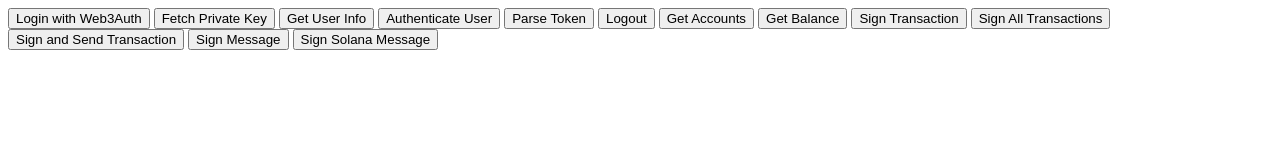
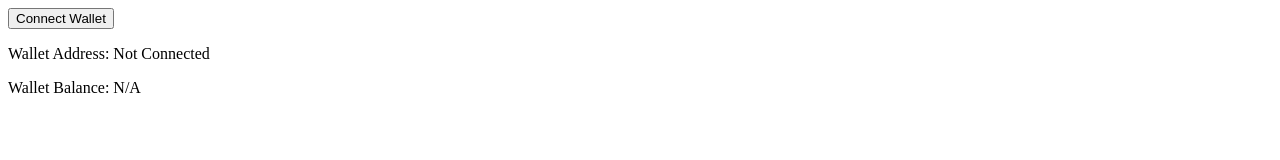
Before and after one commit to devbrainiac/soldra, a plain HTML site: page index.html in a window 1280 px wide. Drawn offline with Linux system fonts and the light colour scheme; a script that the page names is missing.

Commit message:
Update index.html

```diff
--- a/index.html
+++ b/index.html
@@ -3,25 +3,20 @@
 <head>
     <meta charset="UTF-8">
     <meta name="viewport" content="width=device-width, initial-scale=1.0">
-    <title>Web3Auth Solana Demo</title>
-    <link rel="stylesheet" href="style.css">
+    <title>Solana Wallet Connect</title>
 </head>
 <body>
-    <button id="loginButton">Login with Web3Auth</button>
-    <button id="fetchPrivateKeyButton">Fetch Private Key</button>
-    <button id="getUserInfoButton">Get User Info</button>
-    <button id="authenticateUserButton">Authenticate User</button>
-    <button id="parseTokenButton">Parse Token</button>
-    <button id="logoutButton">Logout</button>
-    <button id="getAccountsButton">Get Accounts</button>
-    <button id="getBalanceButton">Get Balance</button>
-    <button id="signTransactionButton">Sign Transaction</button>
-    <button id="signAllTransactionsButton">Sign All Transactions</button>
-    <button id="signAndSendTransactionButton">Sign and Send Transaction</button>
-    <button id="signMessageButton">Sign Message</button>
-    <button id="signSolanaMessageButton">Sign Solana Message</button>
-    <script src="https://cdn.jsdelivr.net/npm/@web3auth/web3auth@latest/dist/web3auth.umd.min.js"></script>
-    <script src="https://cdn.jsdelivr.net/npm/@solana/web3.js@latest/dist/web3.min.js"></script>
-    <script src="app.js"></script>
+    <button id="connectWallet">Connect Wallet</button>
+    <p id="walletAddress">Wallet Address: Not Connected</p>
+    <p id="walletBalance">Wallet Balance: N/A</p>
+
+    <!-- Include Solana Web3.js library -->
+    <script src="https://cdnjs.cloudflare.com/ajax/libs/solana-web3/1.30.0/web3.min.js"></script>
+    <!-- Include Web3Modal library -->
+    <script src="https://unpkg.com/web3modal"></script>
+
+    <script>
+        // JavaScript code will go here
+    </script>
 </body>
 </html>
```
